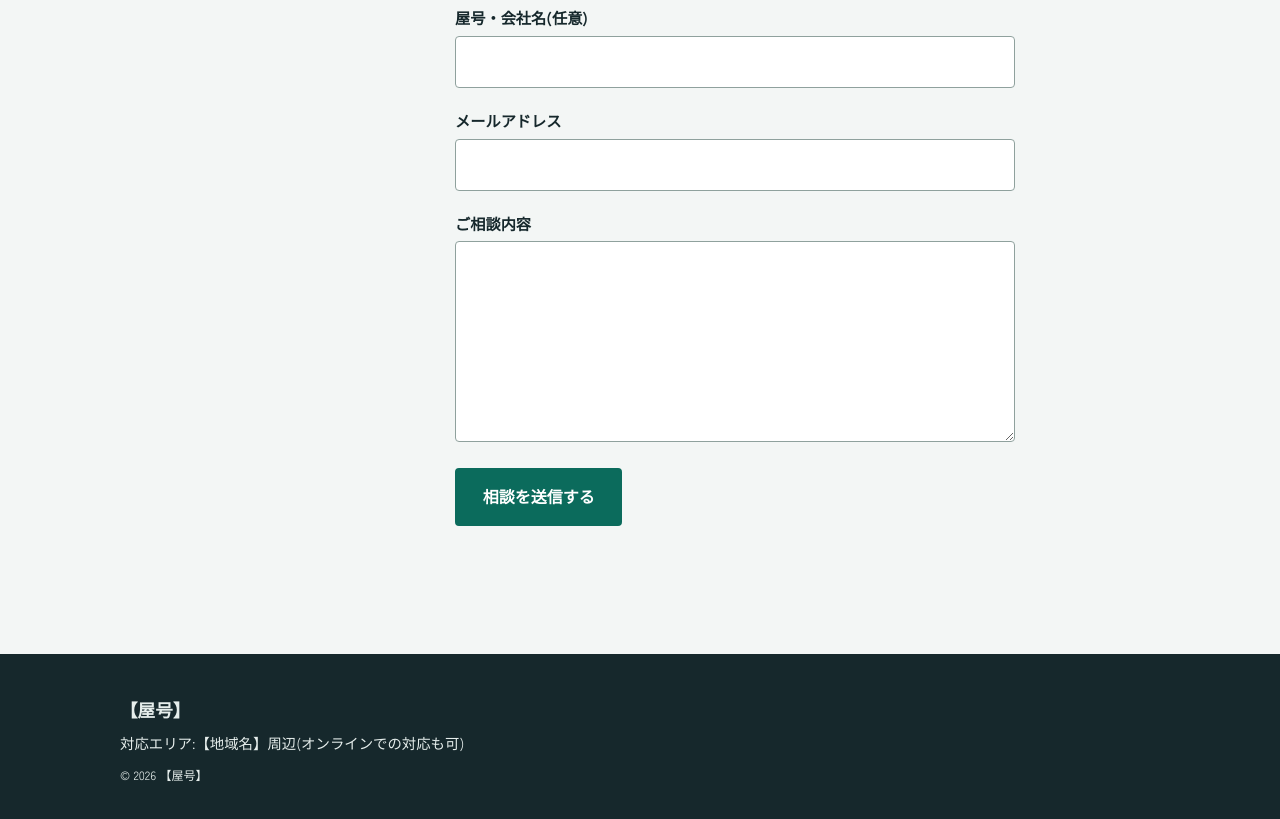
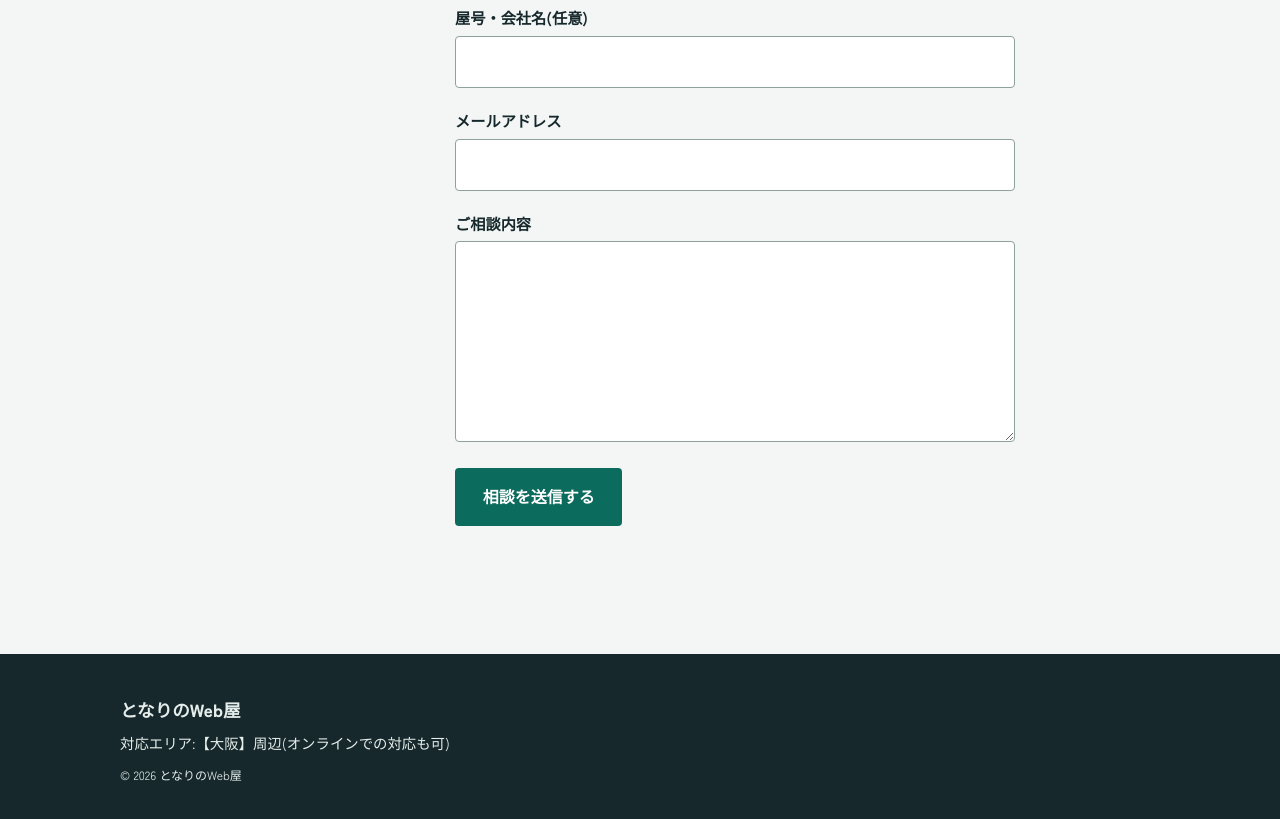
Before and after one commit to kuratadeesu/site01, a plain HTML site: page index.html in a window 1280 px wide. Shown: the part 3142-3961 px from the top of the page. Drawn offline with Linux system fonts and the light colour scheme.

Commit message:
Add files via upload

```diff
--- a/index.html
+++ b/index.html
@@ -182,9 +182,9 @@
 
   <footer class="site-footer">
     <div class="wrap footer-inner">
-      <p class="footer-brand">【屋号】</p>
-      <p>対応エリア:【地域名】周辺(オンラインでの対応も可)</p>
-      <p><small>&copy; <span id="year">2026</span> 【屋号】</small></p>
+      <p class="footer-brand">となりのWeb屋</p>
+      <p>対応エリア:【大阪】周辺(オンラインでの対応も可)</p>
+      <p><small>&copy; <span id="year">2026</span> となりのWeb屋</small></p>
     </div>
   </footer>
 </body>
```
